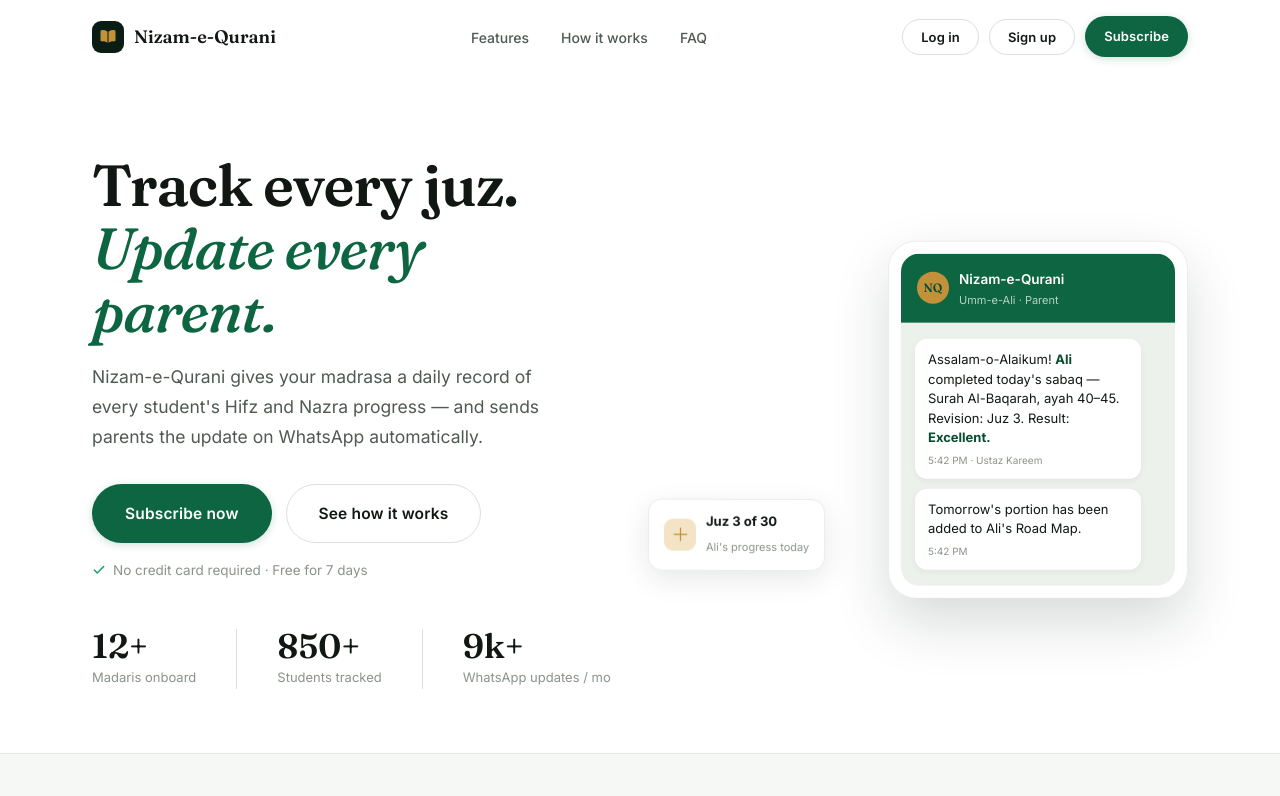
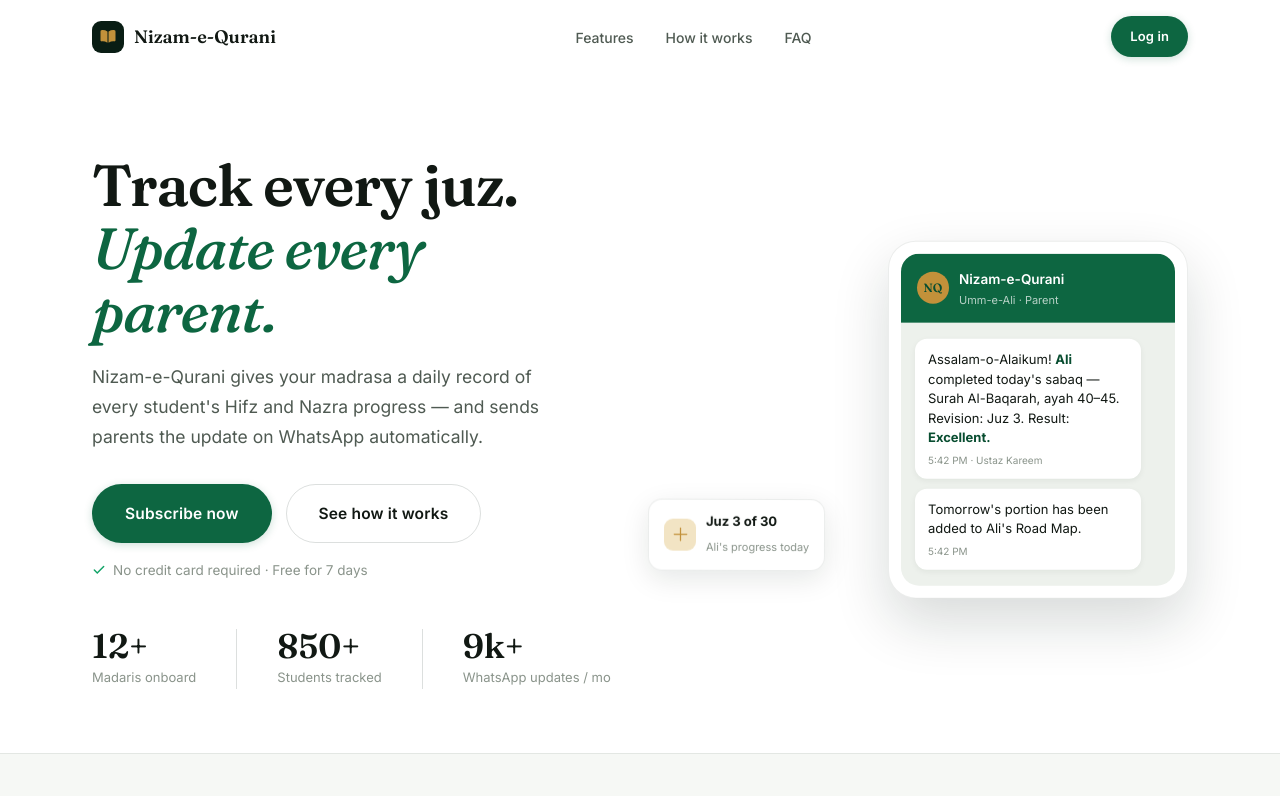
Before and after one commit to mobeen9876/Quran-Academy-landing-page, a React (Vite) app: page / in a window 1280 px wide. Shown: the top 796 px of the page. Built offline with nearby package versions, Linux system fonts and the light colour scheme.

Commit message:
Remove Sign up/Subscribe buttons; Log in links to backend URL

```diff
--- a/src/components/CTABand.jsx
+++ b/src/components/CTABand.jsx
@@ -8,7 +8,6 @@
         <p className="reveal reveal-d1">
           Subscribe today and get your students up and running in fifteen minutes.
         </p>
-        <a href="#" className="btn btn-on-dark btn-lg reveal reveal-d2">Subscribe now</a>
       </div>
     </section>
   )
--- a/src/components/Footer.jsx
+++ b/src/components/Footer.jsx
@@ -30,7 +30,6 @@
           <ul>
             <li><a href="#features">Features</a></li>
             <li><a href="#faq">FAQ</a></li>
-            <li><a href="#demo">Subscribe</a></li>
           </ul>
         </div>
 
--- a/src/components/Navbar.jsx
+++ b/src/components/Navbar.jsx
@@ -1,4 +1,6 @@
 import { useState, useEffect } from 'react'
+
+const LOGIN_URL = 'https://quraani-hayati-backend.wasimdev.com/'
 
 const BrandIcon = () => (
   <svg viewBox="0 0 24 24" fill="#C2913A">
@@ -7,7 +9,7 @@
   </svg>
 )
 
-export default function Navbar({ onOpenLogin, onOpenSignup }) {
+export default function Navbar() {
   const [scrolled, setScrolled] = useState(false)
   const [mobileOpen, setMobileOpen] = useState(false)
 
@@ -35,9 +37,9 @@
           </ul>
 
           <div className="nav-actions">
-            <button className="btn btn-ghost btn-sm" onClick={onOpenLogin}>Log in</button>
-            <button className="btn btn-ghost btn-sm" onClick={onOpenSignup}>Sign up</button>
-            <a href="#demo" className="btn btn-primary btn-sm">Subscribe</a>
+            <a href={LOGIN_URL} target="_blank" rel="noreferrer" className="btn btn-primary btn-sm">
+              Log in
+            </a>
           </div>
 
           <button className="menu-toggle" aria-label="Open menu" onClick={() => setMobileOpen(o => !o)}>
@@ -50,58 +52,15 @@
         <a href="#features" onClick={close}>Features</a>
         <a href="#how"      onClick={close}>How it works</a>
         <a href="#faq"      onClick={close}>FAQ</a>
-        <div style={{ display:'flex', flexDirection:'column', gap:10, marginTop:8 }}>
-          <button className="btn btn-ghost btn-lg" onClick={() => { close(); onOpenLogin(); }}>Log in</button>
-          <button className="btn btn-ghost btn-lg" onClick={() => { close(); onOpenSignup(); }}>Sign up</button>
-          <a href="#demo" className="btn btn-primary btn-lg" onClick={close}>Subscribe</a>
-        </div>
+        <a href={LOGIN_URL} target="_blank" rel="noreferrer"
+           className="btn btn-primary btn-lg" style={{ marginTop:8, width:'fit-content' }}
+           onClick={close}>
+          Log in
+        </a>
       </div>
     </>
   )
 }
 
-export function AuthModal({ isOpen, mode, onClose, onSwitch }) {
-  const [note, setNote] = useState("This form is a front-end preview — it isn't connected to a live account system yet.")
-
-  if (!isOpen) return null
-
-  const handleSubmit = (e) => {
-    e.preventDefault()
-    setNote(`Front-end preview only — connect to your backend to make ${mode} work.`)
-  }
-
-  return (
-    <div className="auth-overlay open" onClick={e => e.target === e.currentTarget && onClose()}>
-      <div className="auth-modal">
-        <button className="auth-close" onClick={onClose} aria-label="Close">&times;</button>
-
-        {mode === 'login' && (
-          <form className="auth-form" onSubmit={handleSubmit}>
-            <h3>Welcome back</h3>
-            <p className="auth-sub">Administrators, teachers and parents all sign in here.</p>
-            <label>Email or phone<input type="text" name="identifier" required /></label>
-            <label>Password<input type="password" name="password" required /></label>
-            <button type="submit" className="btn btn-primary btn-lg" style={{ width:'100%', marginTop:6 }}>Log in</button>
-            <p className="auth-switch">New here? <a href="#" onClick={e => { e.preventDefault(); onSwitch('signup') }}>Create an account</a></p>
-          </form>
-        )}
-
-        {mode === 'signup' && (
-          <form className="auth-form" onSubmit={handleSubmit}>
-            <h3>Create your account</h3>
-            <p className="auth-sub">Set up your madrasa's account to get started.</p>
-            <label>Full name<input type="text" name="name" required /></label>
-            <label>Madrasa / academy name<input type="text" name="org" required /></label>
-            <label>Email<input type="email" name="email" required /></label>
-            <label>WhatsApp number<input type="tel" name="phone" required /></label>
-            <label>Password<input type="password" name="password" required /></label>
-            <button type="submit" className="btn btn-primary btn-lg" style={{ width:'100%', marginTop:6 }}>Sign up</button>
-            <p className="auth-switch">Have an account? <a href="#" onClick={e => { e.preventDefault(); onSwitch('login') }}>Log in</a></p>
-          </form>
-        )}
-
-        <p className="auth-note">{note}</p>
-      </div>
-    </div>
-  )
-}
+// AuthModal kept exported so App.jsx doesn't break, but no longer used
+export function AuthModal() { return null }
```
